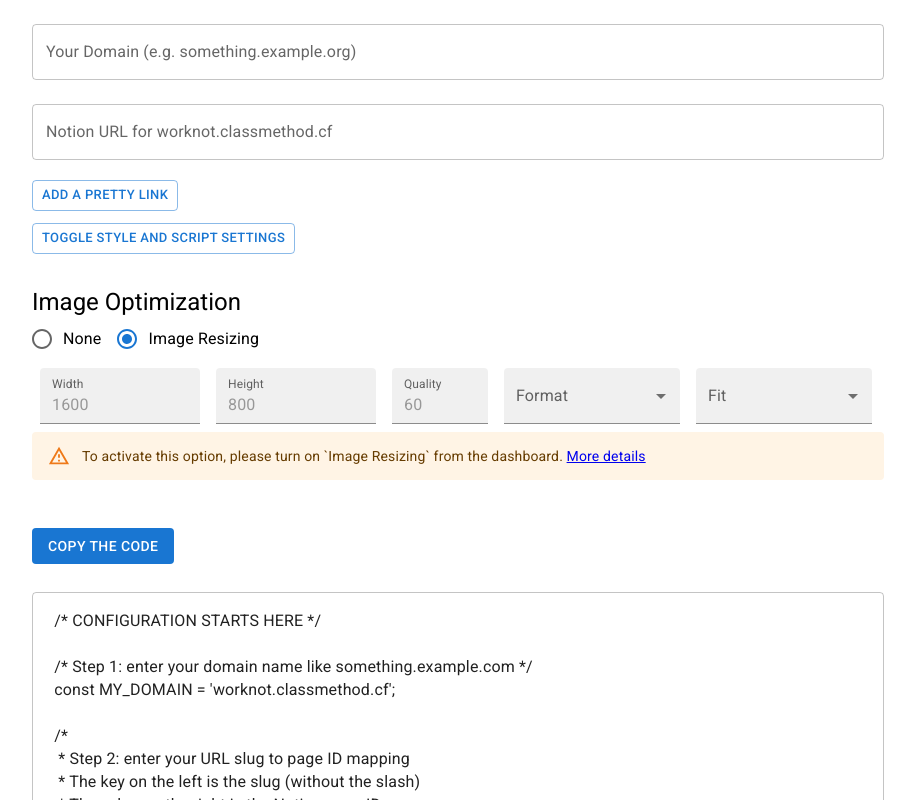
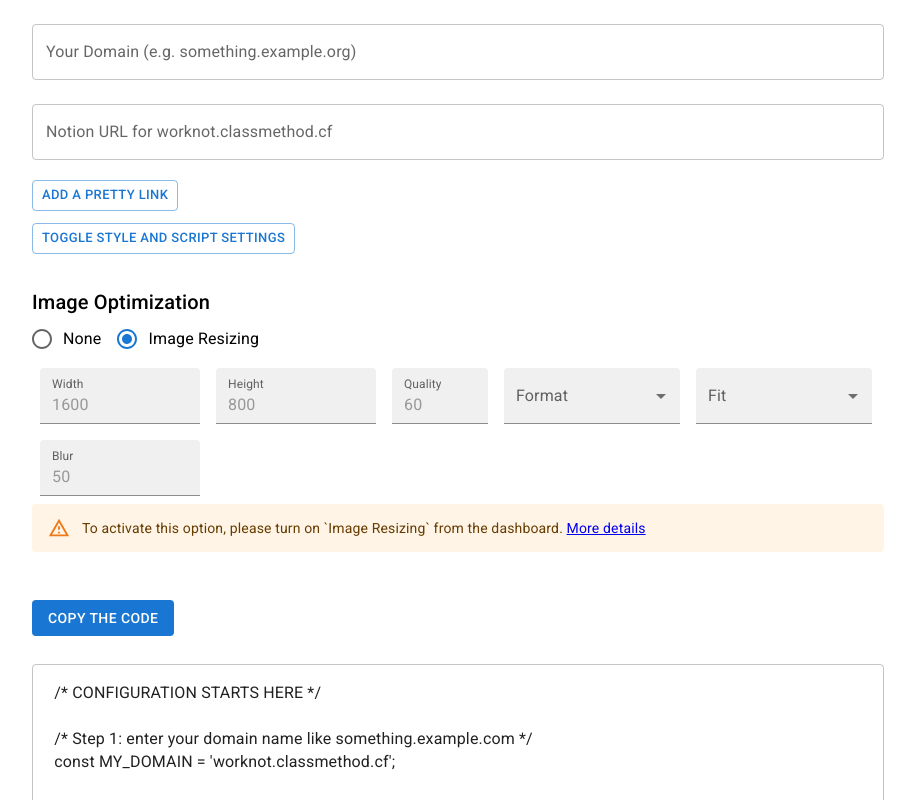
Before and after one commit to stephenou/fruitionsite, a React (Create React App) app: page / in a window 1280 px wide. Both pictures are taken after a click on the label "Image Resizing". Shown: the top 800 px of the page, without its empty margins (182-1097 px from the left). Built offline with nearby package versions, Linux system fonts and the light colour scheme.

Commit message:
add og:site_name, add one option for image resizing

```diff
--- a/src/App.js
+++ b/src/App.js
@@ -97,6 +97,9 @@ export default function App() {
     } else if (target.name === 'imageQuality') {
       formValue > 100 && (formValue = 100)
       formValue < 0 && (formValue = 1)
+    } else if (target.name === 'imageBlur') {
+      formValue > 250 && (formValue = 250)
+      formValue < 0 && (formValue = 0)
     }
     optionImage[target.name] = formValue
     setOptionImage({ ...optionImage })
@@ -252,7 +255,7 @@ export default function App() {
       </Collapse>
 
       <Stack mt={4} mb={6}>
-        <Typography variant="h5" component="h2">
+        <Typography variant="h6" component="h2">
           Image Optimization
         </Typography>
         <RadioGroup
@@ -337,6 +340,17 @@ export default function App() {
                 <MenuItem value="pad">pad</MenuItem>
               </Select>
             </FormControl>
+            <TextField
+              type="number"
+              inputProps={{ min: "1", max: "250", step: "1" }}
+              label="Blur"
+              name="imageBlur"
+              placeholder="50"
+              onChange={e => handleImageOption(e.target)}
+              value={Number(optionImage["imageBlur"]).toString() || ''}
+              variant="filled"
+              sx={{ m: 1, width: '20ch' }}
+            />
           </Box>
           <Alert severity="warning">
             To activate this option, please turn on `Image Resizing` from the dashboard. <a href="https://developers.cloudflare.com/images/image-resizing/enable-image-resizing/" target="_blank">More details</a>
--- a/src/code.js
+++ b/src/code.js
@@ -64,7 +64,8 @@ ${slugs
     height: ${Math.trunc(optionImage["imageHeight"]) || "''"},
     quality: ${Math.trunc(optionImage["imageQuality"]) || "''"},
     format: '${optionImage["imageFormat"] || ''}',
-    fit: '${optionImage["imageFit"] || ''}'
+    fit: '${optionImage["imageFit"] || ''}',
+    blur: ${optionImage["imageBlur"] || 0}
   };
 
   /* CONFIGURATION ENDS HERE */
@@ -184,6 +185,11 @@ ${slugs
 
   class MetaRewriter {
     element(element) {
+      if (MY_DOMAIN !== '') {
+        if (element.getAttribute('property') === 'og:site_name') {
+          element.setAttribute('content', MY_DOMAIN);
+        }
+      }
       if (PAGE_TITLE !== '') {
         if (element.getAttribute('property') === 'og:title'
           || element.getAttribute('name') === 'twitter:title') {
```
Also changed, not shown: worker.js (+7 -1 lines).
